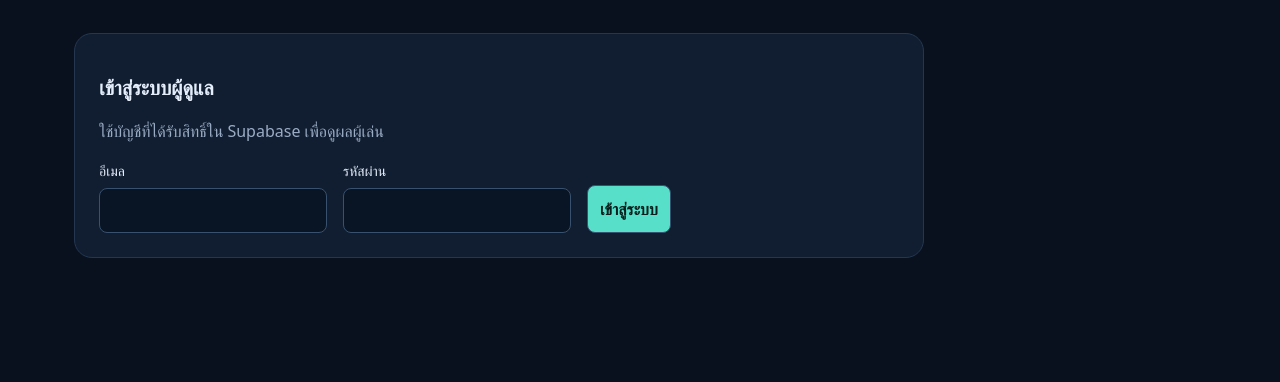
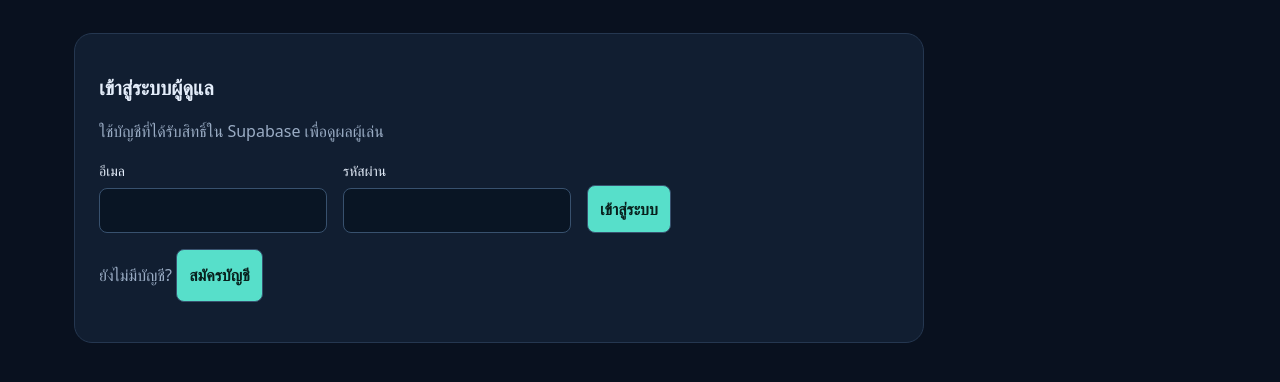
Before and after one commit to omniinternship-ai/ZERO-TRUST-SIMULATOR, a plain HTML site: page statistics.html in a window 1280 px wide. Shown: the part 210-592 px from the top of the page. Drawn offline with nearby package versions, Linux system fonts and the light colour scheme.

Commit message:
Add files via upload

```diff
--- a/statistics.html
+++ b/statistics.html
@@ -8,7 +8,8 @@
 <body>
 <main>
   <header><div><p class="eyebrow">ZERO TRUST SIMULATOR</p><h1>คะแนนและสถิติผู้เล่น</h1><p>สถานการณ์น้องไก่ · คำตอบปลอดภัยข้อละ 1 คะแนน</p></div><a href="index.html">กลับเข้าเกม ↗</a></header>
-  <section id="login"><h2>เข้าสู่ระบบผู้ดูแล</h2><p>ใช้บัญชีที่ได้รับสิทธิ์ใน Supabase เพื่อดูผลผู้เล่น</p><form id="loginForm"><label>อีเมล<input id="email" type="email" autocomplete="username" required></label><label>รหัสผ่าน<input id="password" type="password" autocomplete="current-password" required></label><button>เข้าสู่ระบบ</button></form></section>
+  <section id="login"><h2>เข้าสู่ระบบผู้ดูแล</h2><p>ใช้บัญชีที่ได้รับสิทธิ์ใน Supabase เพื่อดูผลผู้เล่น</p><form id="loginForm"><label>อีเมล<input id="email" type="email" autocomplete="username" required></label><label>รหัสผ่าน<input id="password" type="password" autocomplete="current-password" required></label><button>เข้าสู่ระบบ</button></form><p>ยังไม่มีบัญชี? <button id="showSignup" type="button">สมัครบัญชี</button></p></section>
+  <section id="signup" hidden><h2>สมัครบัญชี</h2><p>ใช้อีเมลเป็นชื่อเข้าสู่ระบบ หลังสมัครต้องได้รับสิทธิ์ผู้ดูแลก่อนดูสถิติรวม</p><form id="signupForm"><label>อีเมล<input id="signupEmail" type="email" autocomplete="email" maxlength="254" required></label><label>รหัสผ่าน (อย่างน้อย 8 ตัวอักษร)<input id="signupPassword" type="password" autocomplete="new-password" minlength="8" required></label><label>ยืนยันรหัสผ่าน<input id="confirmPassword" type="password" autocomplete="new-password" minlength="8" required></label><button>สร้างบัญชี</button></form><p><button id="showLogin" type="button">กลับไปเข้าสู่ระบบ</button></p></section>
   <p id="message" role="status" aria-live="polite"></p>
   <div id="dashboard" hidden>
     <div class="toolbar"><label>ตั้งแต่<input id="from" type="date"></label><label>ถึง<input id="to" type="date"></label><button id="refresh">โหลดข้อมูล</button><button id="export">ดาวน์โหลด CSV</button><button id="logout">ออกจากระบบ</button></div>
@@ -18,7 +19,7 @@
   </div>
 </main>
 <script src="https://cdn.jsdelivr.net/npm/@supabase/supabase-js@2"></script>
-<script src="js/supabase-config.js"></script><script src="js/statistics.js"></script>
+<script src="js/supabase-config.js"></script><script src="js/statistics.js?v=signup1"></script>
 <script>
 if (new URLSearchParams(location.search).has('embed')) {
   document.querySelector('header a').hidden = true;
```
